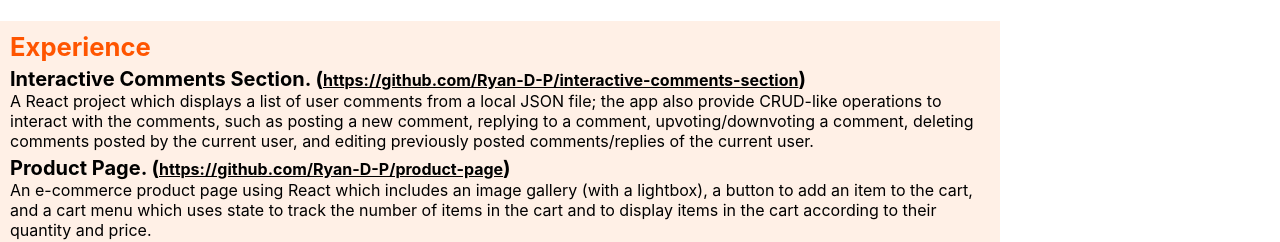
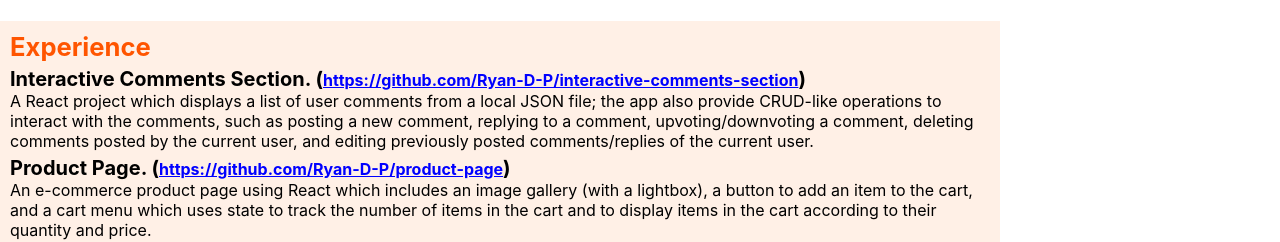
Before and after one commit to Ryan-D-P/portfolio-app, a React (Create React App) app: page /resume in a window 1280 px wide. Shown: the part 420-662 px from the top of the page. Built offline with nearby package versions, Linux system fonts and the light colour scheme.

Commit message:
Fixed resume experience links colour.

```diff
--- a/src/Resume.css
+++ b/src/Resume.css
@@ -45,6 +45,10 @@
     }
 }
 
+.experience a {
+    color: hsl(240, 100%, 50%);
+}
+
 .skills-list {
     padding: 0rem 1rem;
 }
```
